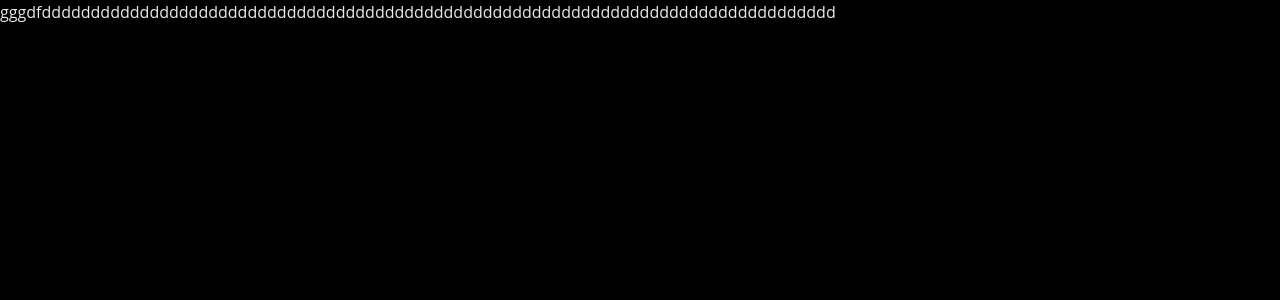
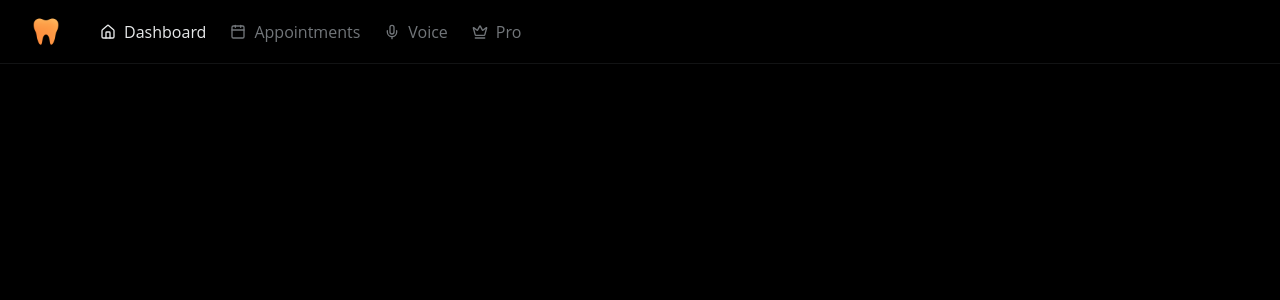
Before and after one commit to sualihh/Voice-based-dental-Ai-Assistant---using-nextjs-VapiAI-nodejs-express-postgress-prisma-Clerk-, a Next.js app: page /dashboard in a window 1280 px wide. Shown: the top 300 px of the page. Built offline with nearby package versions, Linux system fonts and the light colour scheme; no server answers.

Commit message:
add TanStackProvider and Navbar components; implement admin dashboard with user authentication

```diff
--- a/package.json
+++ b/package.json
@@ -13,6 +13,7 @@
     "@base-ui/react": "^1.4.0",
     "@clerk/nextjs": "^7.2.1",
     "@prisma/client": "^6.16.2",
+    "@tanstack/react-query": "^5.89.0",
     "class-variance-authority": "^0.7.1",
     "clsx": "^2.1.1",
     "cmdk": "^1.1.1",
--- /dev/null
+++ b/src/app/admin/AdminDashboardClient.tsx
@@ -0,0 +1,15 @@
+"use client"
+
+import Navbar from "@/components/NavBar"
+
+const AdminDashboardClient = () => {
+
+    // get user, get
+  return (
+    <div className="min-h-screen bg-background">
+      <Navbar />
+    </div>
+  )
+}
+
+export default AdminDashboardClient
--- /dev/null
+++ b/src/app/admin/page.tsx
@@ -0,0 +1,21 @@
+import { currentUser } from '@clerk/nextjs/server'
+import { redirect } from 'next/navigation'
+import React from 'react'
+import AdminDashboardClient from './AdminDashboardClient'
+
+async function AdminPage() {
+
+  const  user  = await currentUser()
+
+  if(!user) redirect('/')
+
+    const adminEmail = process.env.ADMIN_EMAIL
+
+    const userEmail = user.emailAddresses[0].emailAddress
+
+    if(userEmail !== adminEmail) redirect('/dashboard')
+
+  return <AdminDashboardClient />
+}
+
+export default AdminPage
--- a/src/app/dashboard/page.tsx
+++ b/src/app/dashboard/page.tsx
@@ -1,9 +1,11 @@
+import Navbar from '@/components/NavBar'
 import React from 'react'
 
 const Dashboard = () => {
   return (
-    <div className='min-h-screen bg-background'>
-      gggdfddddddddddddddddddddddddddddddddddddddddddddddddddddddddddddddddddddddddddddddddd
+    <div>
+      <Navbar />
+
     </div>
   )
 }
--- a/src/app/layout.tsx
+++ b/src/app/layout.tsx
@@ -4,6 +4,7 @@ import "./globals.css";
 import { ClerkProvider } from "@clerk/nextjs";
 import { Variable } from "lucide-react";
 import UserSync from "@/components/UserSync";
+import TanStackProvider from "@/components/providers/TanStackProvider";
 
 const geistSans = Geist({
   variable: "--font-geist-sans",
@@ -27,6 +28,7 @@ export default function RootLayout({
   children: React.ReactNode;
 }>) {
   return (
+    <TanStackProvider>
       <ClerkProvider
         appearance={{
           variables: {
@@ -47,5 +49,6 @@ export default function RootLayout({
           </body>
         </html>
       </ClerkProvider>
+    </TanStackProvider>
   );
 }
--- /dev/null
+++ b/src/components/NavBar.tsx
@@ -0,0 +1,85 @@
+"use client";
+
+import { UserButton, useUser } from "@clerk/nextjs";
+import { CalendarIcon, CrownIcon, HomeIcon, MicIcon } from "lucide-react";
+import Image from "next/image";
+import Link from "next/link";
+import { usePathname } from "next/navigation";
+
+function Navbar() {
+  const { user } = useUser();
+  const pathname = usePathname();
+
+  return (
+    <nav className="fixed top-0 left-0 right-0 z-50 px-6 py-2 border-b border-border/50 bg-background/80 backdrop-blur-md h-16">
+      <div className="max-w-7xl mx-auto flex justify-between items-center h-full">
+        {/* LOGO */}
+        <div className="flex items-center gap-8">
+          <Link href="/dashboard" className="flex items-center gap-2">
+            <Image src="/logo.png" alt="DentWise Logo" width={32} height={32} className="w-11" />
+          </Link>
+
+          <div className="flex items-center gap-6">
+            <Link
+              href="/dashboard"
+              className={`flex items-center gap-2 transition-colors ${
+                pathname === "/dashboard"
+                  ? "text-foreground hover:text-primary font-medium"
+                  : "text-muted-foreground hover:text-foreground"
+              }`}
+            >
+              <HomeIcon className="w-4 h-4" />
+              <span className="hidden md:inline">Dashboard</span>
+            </Link>
+
+            <Link
+              href="/appointments"
+              className={`flex items-center gap-2 transition-colors hover:text-foreground ${
+                pathname === "/appointments" ? "text-foreground" : "text-muted-foreground"
+              }`}
+            >
+              <CalendarIcon className="w-4 h-4" />
+              <span className="hidden md:inline">Appointments</span>
+            </Link>
+
+            <Link
+              href="/voice"
+              className={`flex items-center gap-2 transition-colors hover:text-foreground ${
+                pathname === "/voice" ? "text-foreground" : "text-muted-foreground"
+              }`}
+            >
+              <MicIcon className="w-4 h-4" />
+              <span className="hidden md:inline">Voice</span>
+            </Link>
+            <Link
+              href="/pro"
+              className={`flex items-center gap-2 transition-colors hover:text-foreground ${
+                pathname === "/pro" ? "text-foreground" : "text-muted-foreground"
+              }`}
+            >
+              <CrownIcon className="w-4 h-4" />
+              <span className="hidden md:inline">Pro</span>
+            </Link>
+          </div>
+        </div>
+
+        {/* RIGHT SECTION */}
+        <div className="flex items-center gap-4">
+          <div className="flex items-center gap-3">
+            <div className="hidden lg:flex flex-col items-end">
+              <span className="text-sm font-medium text-foreground">
+                {user?.firstName} {user?.lastName}
+              </span>
+              <span className="text-xs text-muted-foreground">
+                {user?.emailAddresses?.[0]?.emailAddress}
+              </span>
+            </div>
+
+            <UserButton />
+          </div>
+        </div>
+      </div>
+    </nav>
+  );
+}
+export default Navbar;
--- /dev/null
+++ b/src/components/providers/TanStackProvider.tsx
@@ -0,0 +1,49 @@
+// In Next.js, this file would be called: app/providers.tsx
+'use client'
+
+// Since QueryClientProvider relies on useContext under the hood, we have to put 'use client' on top
+import {
+  isServer,
+  QueryClient,
+  QueryClientProvider,
+} from '@tanstack/react-query'
+
+function makeQueryClient() {
+  return new QueryClient({
+    defaultOptions: {
+      queries: {
+        // With SSR, we usually want to set some default staleTime
+        // above 0 to avoid refetching immediately on the client
+        staleTime: 60 * 1000,
+      },
+    },
+  })
+}
+
+let browserQueryClient: QueryClient | undefined = undefined
+
+function getQueryClient() {
+  if (isServer) {
+    // Server: always make a new query client
+    return makeQueryClient()
+  } else {
+    // Browser: make a new query client if we don't already have one
+    // This is very important, so we don't re-make a new client if React
+    // suspends during the initial render. This may not be needed if we
+    // have a suspense boundary BELOW the creation of the query client
+    if (!browserQueryClient) browserQueryClient = makeQueryClient()
+    return browserQueryClient
+  }
+}
+
+export default function TanStackProvider({ children }: { children: React.ReactNode }) {
+  // NOTE: Avoid useState when initializing the query client if you don't
+  //       have a suspense boundary between this and the code that may
+  //       suspend because React will throw away the client on the initial
+  //       render if it suspends and there is no boundary
+  const queryClient = getQueryClient()
+
+  return (
+    <QueryClientProvider client={queryClient}>{children}</QueryClientProvider>
+  )
+}
```
Also changed, not shown: 1 other file (tests, documents, lock files or other folders). Lines whose indentation alone changed are shown as unchanged.
